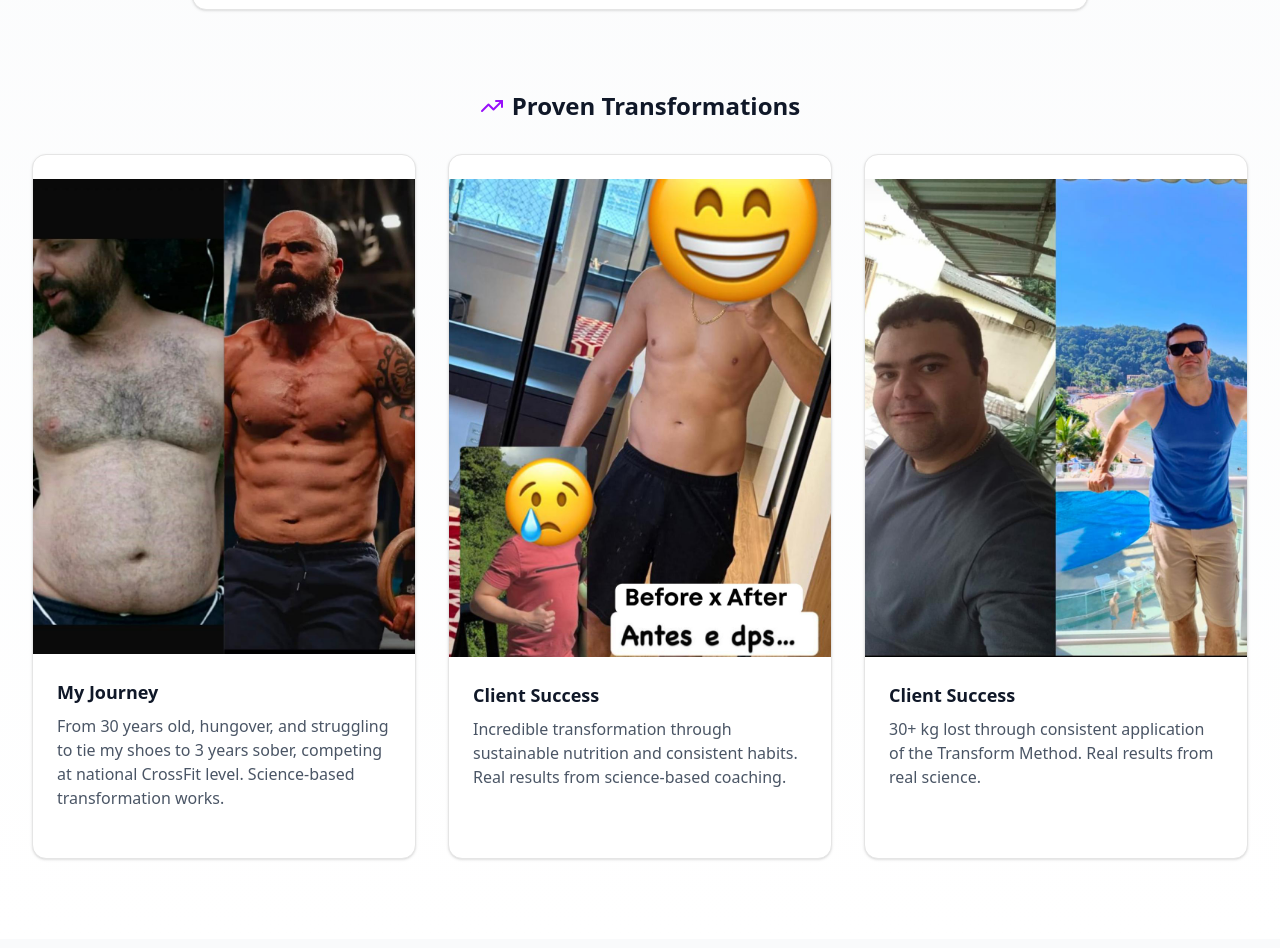
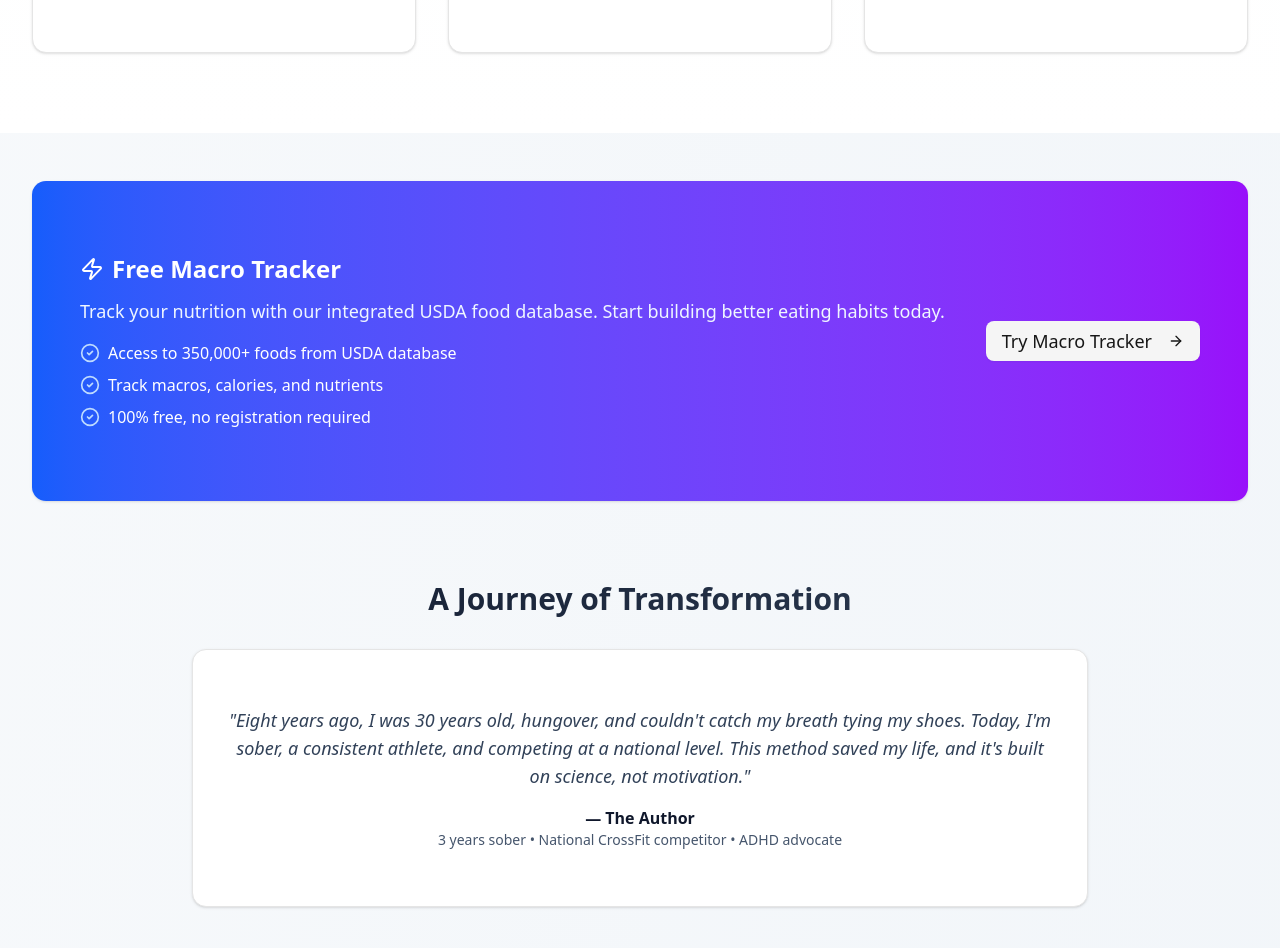
Before and after one commit to AdrianoDRJB/Transform-method, a React (Vite) app: page / in a window 1280 px wide. Shown: the part 3220-4168 px from the top of the page. Built offline with nearby package versions, Linux system fonts and the light colour scheme.

Commit message:
Reorganize homepage: move Proven Results section after method, move calculators down

```diff
--- a/src/components/HomePage.jsx
+++ b/src/components/HomePage.jsx
@@ -216,6 +216,13 @@ function HomePage() {
         )}
       </div>
 
+    </div>
+
+    {/* Transformations Section - Moved here */}
+    <TransformationsSection />
+
+    <div className="max-w-7xl mx-auto px-4 sm:px-6 lg:px-8 py-12">
+
       {/* Macro Tracker CTA */}
       <Card className="bg-gradient-to-r from-blue-600 to-purple-600 text-white border-0 mb-20">
         <CardContent className="p-8 md:p-12">
@@ -274,9 +281,6 @@ function HomePage() {
 
     </div>
 
-    {/* Transformations & Certifications Section */}
-    <TransformationsSection />
-
     {/* FAQ Section */}
     <FAQSection />
 
```
